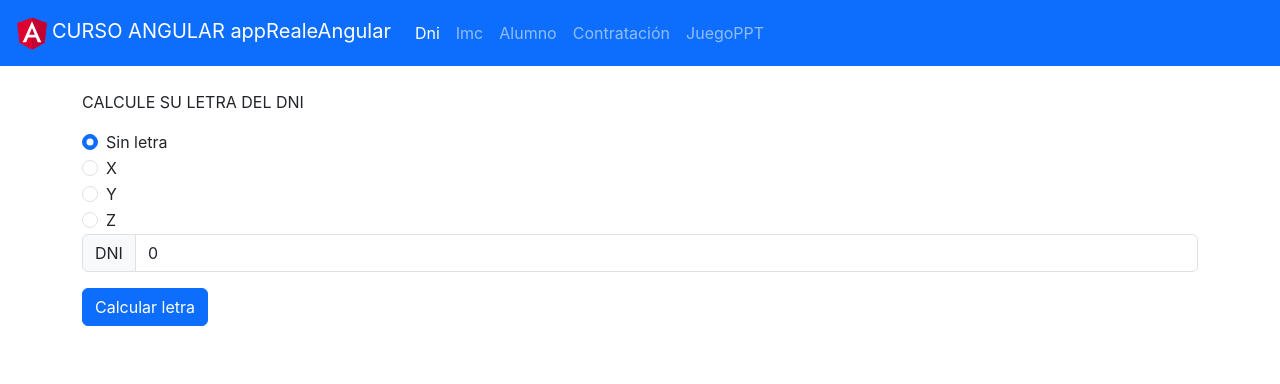
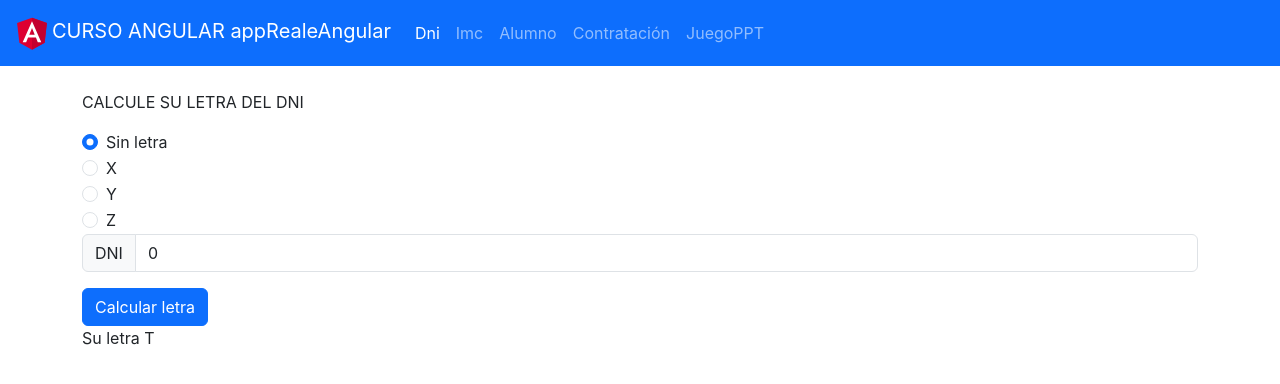
Before and after one commit to Valexx55/NgReale, an Angular app: page /dni in a window 1280 px wide. Both pictures are taken after a click on the button "Calcular letra". Shown: the top 384 px of the page. Built offline with nearby package versions, Linux system fonts and the light colour scheme.

Commit message:
if moderno

```diff
--- a/src/app/components/dni/dni.component.html
+++ b/src/app/components/dni/dni.component.html
@@ -35,3 +35,18 @@
 </div>
 <!-- event binding -->
 <button (click)="calcularLetraDni()" class="btn btn-primary">Calcular letra</button>
+
+<!-- If como directiva estructural -->
+<!--
+<div *ngIf="letra!=''" id="seccionLetraAntigua">
+    Su letra {{letra}}
+</div> -->
+
+
+<!-- If como sintaxis del lenguaje -->
+@if (letra!='')
+{
+    <div  id="seccionLetraNueva">
+        Su letra {{letra}}
+    </div>
+}
--- a/src/app/components/dni/dni.component.ts
+++ b/src/app/components/dni/dni.component.ts
@@ -1,9 +1,10 @@
+import { CommonModule, NgIf } from '@angular/common';
 import { Component, OnInit, OnDestroy, AfterViewInit } from '@angular/core';
 import { FormsModule } from '@angular/forms';
 
   @Component({
     selector: 'app-dni',
-    imports: [FormsModule],
+    imports: [FormsModule, /*NgIf, CommonModule*/],
     templateUrl: './dni.component.html',
     styleUrl: './dni.component.css'
   })
```
